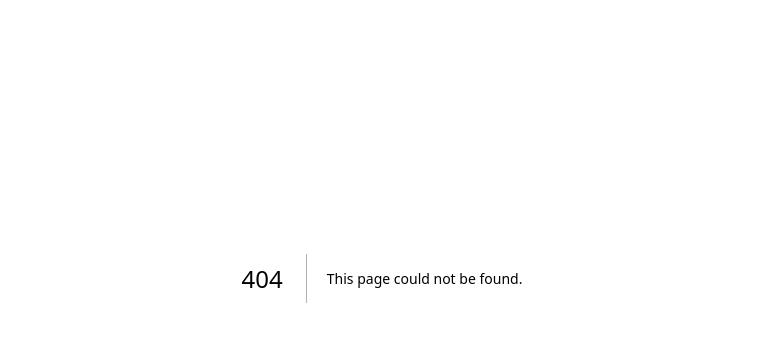
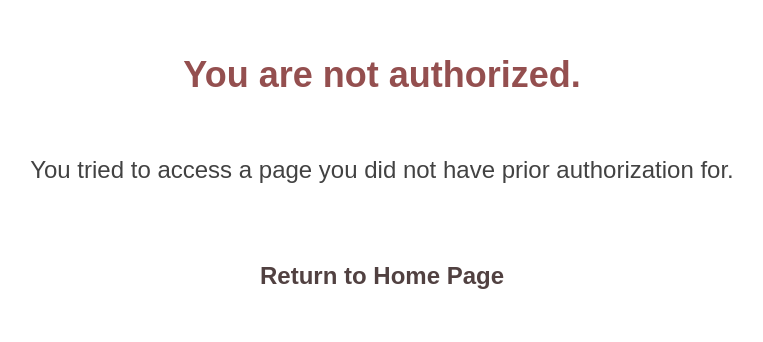
Before and after one commit to efiov/mern-frontend-ibm, a Next.js app: page /denied in a window 1280 px wide. Before the commit this address had no page. Shown: the part 122-464 px from the top of the page, without its empty margins (258-1021 px from the left). Built offline with nearby package versions, Linux system fonts and the light colour scheme; a web font is replaced by a local one.

Commit message:
denied page

```diff
--- /dev/null
+++ b/src/app/denied/page.js
@@ -0,0 +1,19 @@
+import Link from "next/link";
+import "../page.scss";
+
+export default function Denied() {
+  return (
+    <>
+      <div className="denied">
+        <h1 className="message1">You are not authorized.</h1>
+        <h2 className="message2">
+          You tried to access a page you did not have prior authorization for.
+        </h2>
+
+        <Link href="/" className="link">
+          Return to Home Page
+        </Link>
+      </div>
+    </>
+  );
+}
--- a/src/app/page.scss
+++ b/src/app/page.scss
@@ -7,4 +7,5 @@
 
 @import "./sass/register";
 @import "./sass/extends";
-@import "./sass/navbar"
+@import "./sass/navbar";
+@import "./sass/denid";
--- /dev/null
+++ b/src/app/sass/_denid.scss
@@ -0,0 +1,36 @@
+.denied {
+  text-align: center;
+  width: 80%;
+  margin: auto;
+  margin-top: 120px;
+}
+.message1 {
+  font-family: sans-serif;
+  font-size: 30px;
+  color: #944f4f;
+  width: 100%;
+  font-weight: 600;
+  text-align: center;
+  padding: 50px;
+  font-size: 36px;
+}
+
+.message2 {
+  font-family: sans-serif;
+  font-size: 18px;
+  color: #424242;
+  font-weight: 400;
+  width: 360px;
+  width: 100%;
+  text-align: center;
+  font-size: 24px;
+}
+
+.link {
+  font-size: 24px;
+  padding: 20px;
+  margin-top: 50px;
+  display: block;
+  color: rgb(81, 65, 65);
+  font-weight: 700;
+}
```
